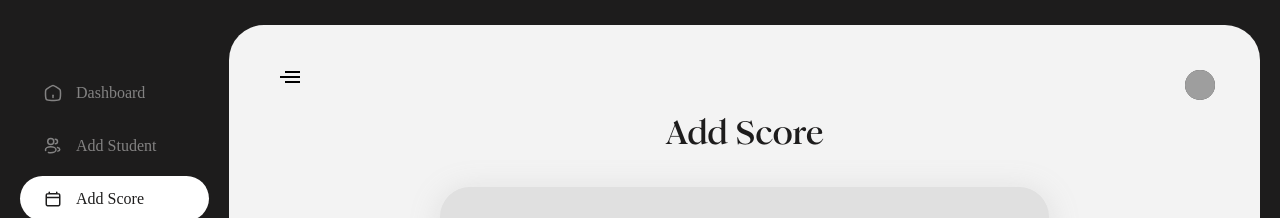
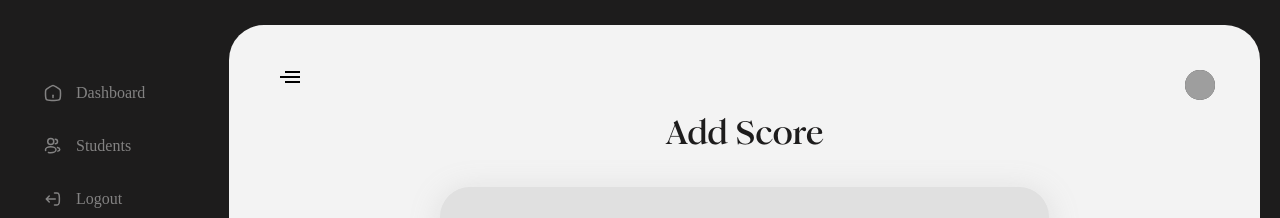
Before and after one commit to ahmed20008/tournament-web, a Next.js app: page /add-scores in a window 1280 px wide. Shown: the top 218 px of the page. Built offline with nearby package versions, Linux system fonts and the light colour scheme; no server answers; grey boxes are pictures that could not be loaded; a web font is replaced by a local one.

Commit message:
fixed sidebar

```diff
--- a/src/components/Sidebar.jsx
+++ b/src/components/Sidebar.jsx
@@ -191,7 +191,7 @@ const Sidebar = () => {
                   <span className={` sidebarSpan showSidebarSpan`}>Dashboard</span>
                 </Link>
               </li>
-              <li className={`mb-2 ${styles.listItem} ${pathArray[0] === "add-student" ? styles.sidebarActive : ""}`}>
+              {/* <li className={`mb-2 ${styles.listItem} ${pathArray[0] === "add-student" ? styles.sidebarActive : ""}`}>
                 <Link className="sidebarLink" href="/add-student">
                   <div>
                     <svg className={styles.userIcon} width="800px" height="800px" viewBox="0 0 24 24" fill="none" xmlns="http://www.w3.org/2000/svg">
@@ -224,8 +224,8 @@ const Sidebar = () => {
                   </div>
                   <span className={` sidebarSpan showSidebarSpan`}>Add Score</span>
                 </Link>
-              </li>
-              {/* <div className="mb-2">
+              </li> */}
+              <div className="mb-2">
                 <li className={`${styles.listItem} ${pathArray[0] === "members" || pathArray[0] === "non-members" ? styles.sidebarActive : ""}`}>
                   <button className={`${styles.customaccordion} ${isActive ? styles.active : ""}`} onClick={handleAccordionClick}>
                     <div>
@@ -256,7 +256,7 @@ const Sidebar = () => {
                     </Link>
                   </div>
                 </div>
-              </div> */}
+              </div>
               <li className={`mb-2 ${styles.listItem}`}>
                 <button onClick={handleLogout}>
                   <div>
```
